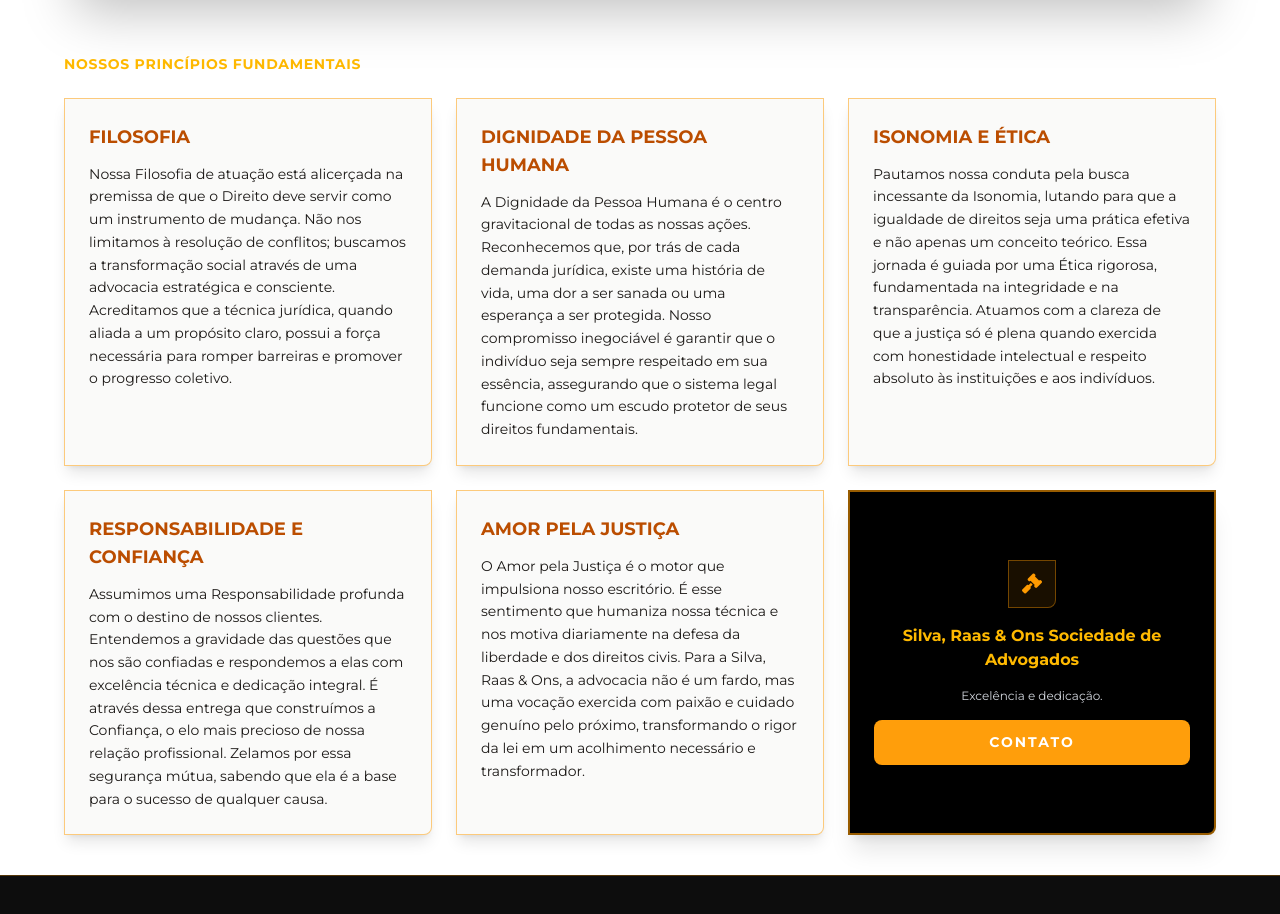
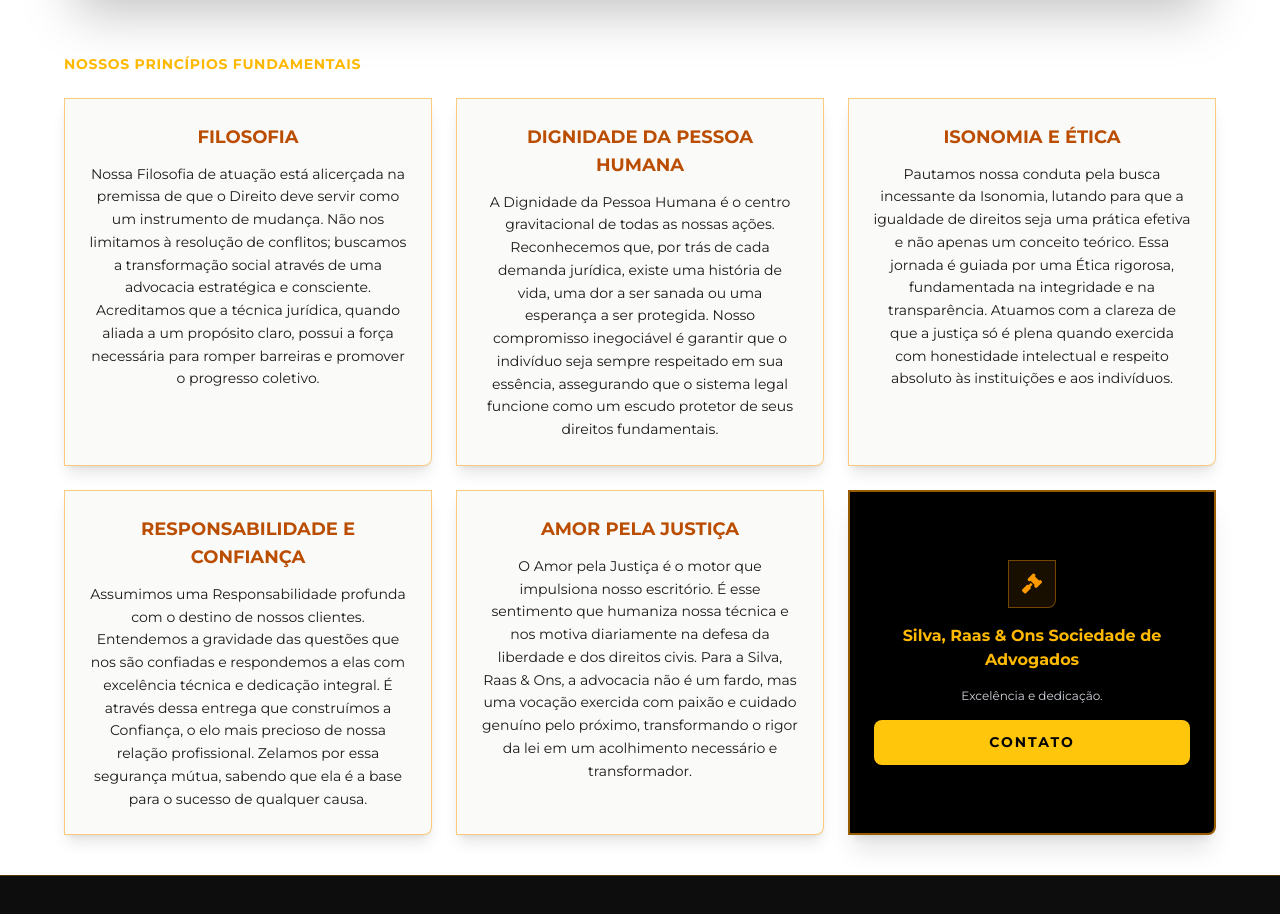
Before and after one commit to John-Balbino/Projeto-Roberto, a React (Vite) app: page / in a window 1280 px wide. Shown: the part 798-1712 px from the top of the page. Built offline with nearby package versions, Linux system fonts and the light colour scheme.

Commit message:
att -centrilização e cores

```diff
--- a/src/assets/components/header.jsx
+++ b/src/assets/components/header.jsx
@@ -17,7 +17,7 @@ export function Navbar() {
   return (
     <header className="w-full sticky top-0 z-50 shadow-2xl">
       {/* Topbar Informativa em Tom Âmbar */}
-      <div className="bg-gradient-to-r from-amber-500 via-amber-400 to-amber-500 text-black px-4 sm:px-8 py-1.5 flex justify-between items-center text-xs font-semibold">
+      <div className="bg-gradient-to-r from-amber-500 via-amber-300 to-amber-500 text-black px-4 sm:px-8 py-1.5 flex justify-between items-center text-xs font-semibold">
         <div className="flex items-center gap-6">
           <a
             href="https://wa.me/5511961324380"
--- a/src/assets/components/home.jsx
+++ b/src/assets/components/home.jsx
@@ -50,7 +50,7 @@ export function Home() {
 
           <div className="grid grid-cols-1 md:grid-cols-2 lg:grid-cols-3 gap-6">
             {/* 1. Filosofia */}
-            <article className="p-6 rounded-br-lg bg-stone-50 border border-amber-500/50 hover:border-amber-600 transition-all flex flex-col justify-between gap-3 shadow-lg">
+            <article className="text-center p-6 rounded-br-lg bg-stone-50 border border-amber-500/50 hover:border-amber-600 transition-all flex flex-col justify-between gap-3 shadow-lg">
               <div className="flex flex-col gap-3">
                 <h4 className="text-base sm:text-lg font-bold uppercase text-amber-700">
                   Filosofia
@@ -62,7 +62,7 @@ export function Home() {
             </article>
 
             {/* 2. Dignidade da Pessoa Humana */}
-            <article className="p-6 rounded-br-lg bg-stone-50 border border-amber-500/50 hover:border-amber-600 transition-all flex flex-col justify-between gap-3 shadow-lg">
+            <article className="text-center p-6 rounded-br-lg bg-stone-50 border border-amber-500/50 hover:border-amber-600 transition-all flex flex-col justify-between gap-3 shadow-lg">
               <div className="flex flex-col gap-3">
                 <h4 className="text-base sm:text-lg font-bold uppercase text-amber-700">
                   Dignidade da Pessoa Humana
@@ -74,7 +74,7 @@ export function Home() {
             </article>
 
             {/* 3. Isonomia e Ética */}
-            <article className="p-6 rounded-br-lg bg-stone-50 border border-amber-500/50 hover:border-amber-600 transition-all flex flex-col justify-between gap-3 shadow-lg">
+            <article className="text-center p-6 rounded-br-lg bg-stone-50 border border-amber-500/50 hover:border-amber-600 transition-all flex flex-col justify-between gap-3 shadow-lg">
               <div className="flex flex-col gap-3">
                 <h4 className="text-base sm:text-lg font-bold uppercase text-amber-700">
                   Isonomia e Ética
@@ -86,7 +86,7 @@ export function Home() {
             </article>
 
             {/* 4. Responsabilidade e Confiança */}
-            <article className="p-6 rounded-br-lg bg-stone-50 border border-amber-500/50 hover:border-amber-600 transition-all flex flex-col justify-between gap-3 shadow-lg">
+            <article className="text-center p-6 rounded-br-lg bg-stone-50 border border-amber-500/50 hover:border-amber-600 transition-all flex flex-col justify-between gap-3 shadow-lg">
               <div className="flex flex-col gap-3">
                 <h4 className="text-base sm:text-lg font-bold uppercase text-amber-700">
                   Responsabilidade e Confiança
@@ -98,7 +98,7 @@ export function Home() {
             </article>
 
             {/* 5. Amor pela Justiça */}
-            <article className="p-6 rounded-br-lg bg-stone-50 border border-amber-500/50 hover:border-amber-600 transition-all flex flex-col justify-between gap-3 shadow-lg">
+            <article className="text-center p-6 rounded-br-lg bg-stone-50 border border-amber-500/50 hover:border-amber-600 transition-all flex flex-col justify-between gap-3 shadow-lg">
               <div className="flex flex-col gap-3">
                 <h4 className="text-base sm:text-lg font-bold uppercase text-amber-700">
                   Amor pela Justiça
--- a/src/assets/components/institucional.jsx
+++ b/src/assets/components/institucional.jsx
@@ -80,7 +80,7 @@ export function Institucional() {
             {/* Botão de Ação */}
             <button
               onClick={() => setTodosAbertos((prev) => !prev)}
-              className="w-full sm:w-auto px-6 py-3 bg-amber-500 hover:bg-amber-400 active:scale-95 text-black font-bold text-xs uppercase rounded-xl transition-all shadow-md shadow-amber-500/20 cursor-pointer flex items-center justify-center gap-2 touch-manipulation"
+              className="w-full sm:w-auto px-6 py-3 bg-amber-400 hover:bg-amber-500 active:scale-95 text-black font-bold text-xs uppercase rounded-xl transition-all shadow-md shadow-amber-500/20 cursor-pointer flex items-center justify-center gap-2 touch-manipulation"
             >
               <span>{todosAbertos ? "Ocultar Detalhes" : "Visualizar Todos"}</span>
               <span>{todosAbertos ? "▲" : "▼"}</span>
@@ -145,7 +145,7 @@ export function Institucional() {
 
           <div className="grid grid-cols-1 md:grid-cols-2 gap-6">
             {/* Card Trajetórias */}
-            <article className="p-6 rounded-2xl bg-stone-50 border border-amber-500/50 hover:border-amber-600 transition-colors flex flex-col gap-3 shadow-lg">
+            <article className="text-center p-6 rounded-2xl bg-stone-50 border border-amber-500/50 hover:border-amber-600 transition-colors flex flex-col gap-3 shadow-lg">
               <h4 className="text-base sm:text-lg font-bold uppercase text-amber-700">
                 Trajetórias que somam
               </h4>
@@ -155,7 +155,7 @@ export function Institucional() {
             </article>
 
             {/* Card Prática Jurídica */}
-            <article className="p-6 rounded-2xl bg-stone-50 border border-amber-500/50 hover:border-amber-600 transition-colors flex flex-col gap-3 shadow-lg">
+            <article className="text-center p-6 rounded-2xl bg-stone-50 border border-amber-500/50 hover:border-amber-600 transition-colors flex flex-col gap-3 shadow-lg">
               <h4 className="text-base sm:text-lg font-bold uppercase text-amber-700">
                 A Consolidação da Prática Jurídica
               </h4>
@@ -165,7 +165,7 @@ export function Institucional() {
             </article>
 
             {/* Card Filosofia */}
-            <article className="md:col-span-2 p-6 sm:p-8 rounded-2xl bg-stone-50 border-2 border-amber-500/60 flex flex-col gap-3 shadow-xl">
+            <article className="text-center md:col-span-2 p-6 sm:p-8 rounded-2xl bg-stone-50 border-2 border-amber-500/60 flex flex-col gap-3 shadow-xl">
               <h4 className="text-base sm:text-lg md:text-xl font-bold uppercase text-amber-700">
                 Nossa Filosofia de Trabalho
               </h4>
--- a/src/assets/css/index.css
+++ b/src/assets/css/index.css
@@ -81,7 +81,7 @@ body{
     color: rgb(255, 158, 11);
 }
 :root {
-    --cor-principal: rgb(255, 158, 11);
+    --cor-principal: rgb(255, 198, 11);
 }
 .button {
     position: relative;
@@ -89,7 +89,7 @@ body{
     padding: 12px 26px;
     border-radius: 8px;
     background-color: var(--cor-principal);
-    color: #ffffff;
+    color: #000000;
     font-size: 0.875rem;
     font-weight: 700;
     text-transform: uppercase;
@@ -124,6 +124,7 @@ body{
 .button:hover {
     transform: translateY(-2px);
     box-shadow: 0 6px 20px rgba(255, 158, 11, 0.4);
+    background-color: rgb(255, 158, 11);
 }
 
 .button:active {
```
